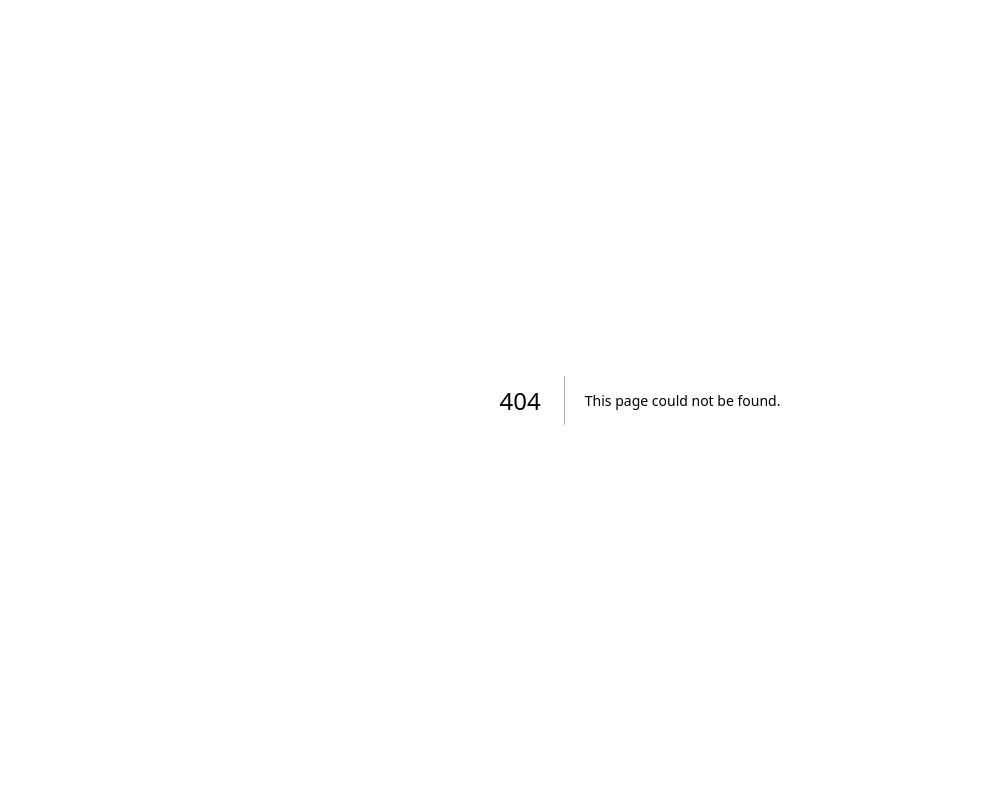
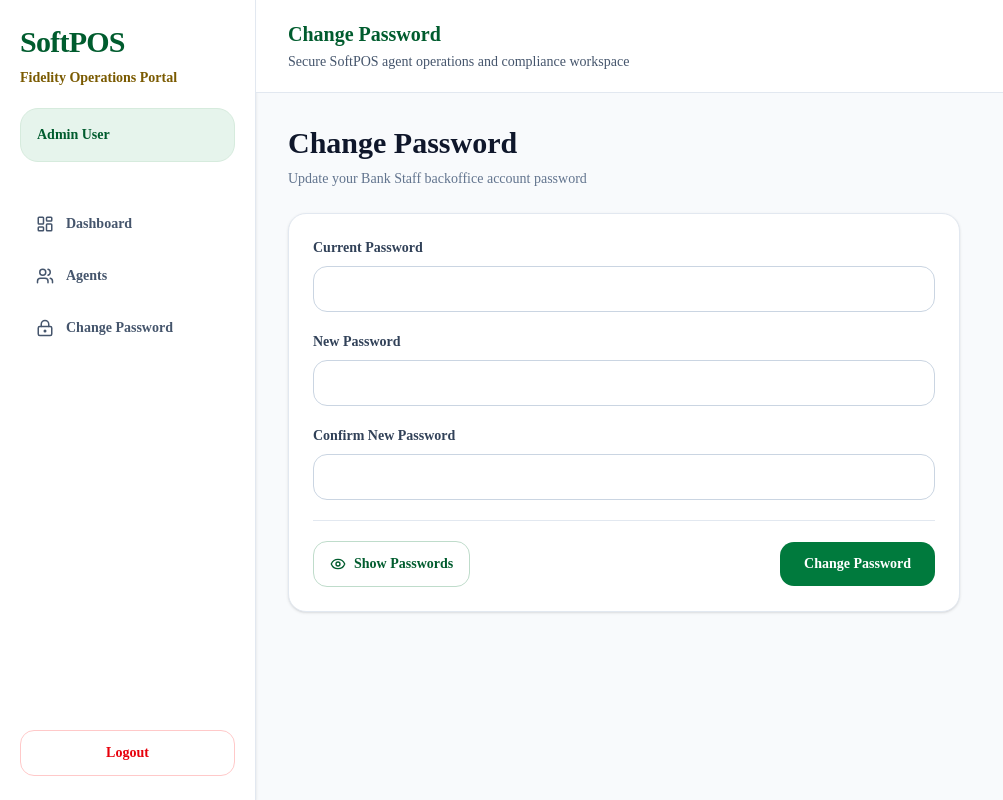
Before and after one commit to Defender007/pos_agent_api_client, a Next.js app: page /backoffice/change-password in a window 1280 px wide. Before the commit this address had no page. Shown: the whole page, without its empty margins (0-1003 px from the left). Built offline with nearby package versions, Linux system fonts and the light colour scheme; no server answers.

Commit message:
Feat: applied change password feature

```diff
--- a/middleware.ts
+++ b/middleware.ts
@@ -1,10 +1,11 @@
 import { NextResponse } from "next/server";
 import type { NextRequest } from "next/server";
 
-const merchantProtectedRoutes = ["/dashboard", "/agents"];
+const merchantProtectedRoutes = ["/dashboard", "/agents", "/change-password"];
 
 const bankProtectedRoutes = [
   "/backoffice/dashboard",
+  "/backoffice/change-password",
   "/agents/approvals",
   "/organizations",
   "/staff",
@@ -59,11 +60,19 @@
   }
 
   if (isBankProtectedRoute) {
-    return NextResponse.redirect(new URL("/backoffice/login", request.url));
+    const loginPath = pathname.startsWith("/backoffice/change-password")
+      ? "/backoffice/login?session=expired"
+      : "/backoffice/login";
+
+    return NextResponse.redirect(new URL(loginPath, request.url));
   }
 
   if (isMerchantProtectedRoute) {
-    return NextResponse.redirect(new URL("/login", request.url));
+    const loginPath = pathname.startsWith("/change-password")
+      ? "/login?session=expired"
+      : "/login";
+
+    return NextResponse.redirect(new URL(loginPath, request.url));
   }
 
   return NextResponse.next();
@@ -73,6 +82,8 @@
   matcher: [
     "/dashboard/:path*",
     "/backoffice/dashboard/:path*",
+    "/backoffice/change-password/:path*",
+    "/change-password/:path*",
     "/agents/:path*",
     "/organizations/:path*",
     "/staff/:path*",
--- /dev/null
+++ b/src/app/(dashboard)/change-password/page.tsx
@@ -0,0 +1,18 @@
+import ChangePasswordForm from "@/components/auth/change-password-form";
+import PageContainer from "@/components/layout/page-container";
+import PageTitle from "@/components/layout/page-title";
+
+export default function ChangePasswordPage() {
+  return (
+    <PageContainer>
+      <PageTitle
+        title="Change Password"
+        description="Update your Merchant Staff account password"
+      />
+
+      <div className="max-w-2xl">
+        <ChangePasswordForm accountType="merchant" />
+      </div>
+    </PageContainer>
+  );
+}
--- /dev/null
+++ b/src/app/backoffice/change-password/page.tsx
@@ -0,0 +1,31 @@
+import ChangePasswordForm from "@/components/auth/change-password-form";
+import Sidebar from "@/components/layout/sidebar";
+import TopHeader from "@/components/layout/top-header";
+
+export default function BackofficeChangePasswordPage() {
+  return (
+    <div className="flex min-h-screen bg-slate-50">
+      <Sidebar />
+
+      <main className="flex-1">
+        <TopHeader />
+
+        <div className="space-y-6 p-8">
+          <div>
+            <h1 className="text-3xl font-black text-slate-900">
+              Change Password
+            </h1>
+
+            <p className="mt-2 text-sm text-slate-500">
+              Update your Bank Staff backoffice account password
+            </p>
+          </div>
+
+          <div className="max-w-2xl">
+            <ChangePasswordForm accountType="bank" />
+          </div>
+        </div>
+      </main>
+    </div>
+  );
+}
--- /dev/null
+++ b/src/components/auth/change-password-form.tsx
@@ -0,0 +1,207 @@
+"use client";
+
+import { Eye, EyeOff } from "lucide-react";
+import { useRouter } from "next/navigation";
+import { useState } from "react";
+import { toast } from "sonner";
+
+import { ApiError } from "@/lib/api/api-error";
+import {
+  changeBankPassword,
+  changeMerchantPassword,
+} from "@/lib/api/change-password";
+import { Toaster } from "@/components/ui/sonner";
+
+type ChangePasswordFormProps = {
+  accountType: "merchant" | "bank";
+};
+
+type FieldName = "currentPassword" | "newPassword" | "confirmPassword";
+
+export default function ChangePasswordForm({
+  accountType,
+}: ChangePasswordFormProps) {
+  const router = useRouter();
+  const [currentPassword, setCurrentPassword] = useState("");
+  const [newPassword, setNewPassword] = useState("");
+  const [confirmPassword, setConfirmPassword] = useState("");
+  const [showPasswords, setShowPasswords] = useState(false);
+  const [loading, setLoading] = useState(false);
+  const [fieldErrors, setFieldErrors] = useState<Partial<Record<FieldName, string>>>(
+    {},
+  );
+
+  const passwordInputType = showPasswords ? "text" : "password";
+
+  function validate() {
+    const errors: Partial<Record<FieldName, string>> = {};
+
+    if (!currentPassword) {
+      errors.currentPassword = "Current password is required.";
+    }
+
+    if (!newPassword) {
+      errors.newPassword = "New password is required.";
+    } else if (newPassword.length < 8) {
+      errors.newPassword = "Password must be at least 8 characters long.";
+    } else if (newPassword === currentPassword) {
+      errors.newPassword =
+        "New password must be different from current password.";
+    }
+
+    if (!confirmPassword) {
+      errors.confirmPassword = "Confirm password is required.";
+    } else if (newPassword !== confirmPassword) {
+      errors.confirmPassword = "New password and confirm password do not match.";
+    }
+
+    setFieldErrors(errors);
+
+    const firstError = Object.values(errors)[0];
+
+    if (firstError) {
+      toast.error(firstError);
+      return false;
+    }
+
+    return true;
+  }
+
+  async function handleSubmit(event: React.FormEvent<HTMLFormElement>) {
+    event.preventDefault();
+
+    if (!validate()) {
+      return;
+    }
+
+    setLoading(true);
+
+    try {
+      const payload = {
+        current_password: currentPassword,
+        new_password: newPassword,
+        confirm_password: confirmPassword,
+      };
+
+      if (accountType === "bank") {
+        await changeBankPassword(payload);
+      } else {
+        await changeMerchantPassword(payload);
+      }
+
+      toast.success("Password changed successfully");
+      setCurrentPassword("");
+      setNewPassword("");
+      setConfirmPassword("");
+      setFieldErrors({});
+    } catch (error) {
+      if (
+        error instanceof ApiError &&
+        error.message === "SESSION_EXPIRED"
+      ) {
+        router.push(
+          accountType === "bank"
+            ? "/backoffice/login?session=expired"
+            : "/login?session=expired",
+        );
+        return;
+      }
+
+      toast.error(
+        error instanceof Error
+          ? error.message
+          : "Unable to change password. Please try again.",
+      );
+    } finally {
+      setLoading(false);
+    }
+  }
+
+  return (
+    <div className="rounded-2xl border border-slate-200 bg-white p-6 shadow-sm">
+      <form onSubmit={handleSubmit} className="space-y-5">
+        <PasswordField
+          label="Current Password"
+          value={currentPassword}
+          error={fieldErrors.currentPassword}
+          inputType={passwordInputType}
+          autoComplete="current-password"
+          onChange={setCurrentPassword}
+        />
+
+        <PasswordField
+          label="New Password"
+          value={newPassword}
+          error={fieldErrors.newPassword}
+          inputType={passwordInputType}
+          autoComplete="new-password"
+          onChange={setNewPassword}
+        />
+
+        <PasswordField
+          label="Confirm New Password"
+          value={confirmPassword}
+          error={fieldErrors.confirmPassword}
+          inputType={passwordInputType}
+          autoComplete="new-password"
+          onChange={setConfirmPassword}
+        />
+
+        <div className="flex flex-col gap-3 border-t border-slate-200 pt-5 sm:flex-row sm:items-center sm:justify-between">
+          <button
+            type="button"
+            onClick={() => setShowPasswords((value) => !value)}
+            className="inline-flex items-center justify-center gap-2 rounded-xl border border-[#BFDCCB] px-4 py-3 text-sm font-semibold text-[#005C2E] transition hover:bg-[#E6F4EC]"
+          >
+            {showPasswords ? <EyeOff size={16} /> : <Eye size={16} />}
+            {showPasswords ? "Hide Passwords" : "Show Passwords"}
+          </button>
+
+          <button
+            type="submit"
+            disabled={loading}
+            className="rounded-xl bg-[#007A3D] px-6 py-3 text-sm font-semibold text-white transition hover:bg-[#005C2E] disabled:cursor-not-allowed disabled:opacity-50"
+          >
+            {loading ? "Changing Password..." : "Change Password"}
+          </button>
+        </div>
+      </form>
+
+      <Toaster richColors />
+    </div>
+  );
+}
+
+function PasswordField({
+  label,
+  value,
+  error,
+  inputType,
+  autoComplete,
+  onChange,
+}: {
+  label: string;
+  value: string;
+  error?: string;
+  inputType: "password" | "text";
+  autoComplete: string;
+  onChange: (value: string) => void;
+}) {
+  return (
+    <div>
+      <label className="mb-2 block text-sm font-semibold text-slate-700">
+        {label}
+      </label>
+
+      <input
+        type={inputType}
+        value={value}
+        onChange={(event) => onChange(event.target.value)}
+        className="w-full rounded-xl border border-slate-300 px-4 py-3 text-sm outline-none transition focus:border-[#007A3D] focus:ring-2 focus:ring-[#007A3D]/20"
+        autoComplete={autoComplete}
+      />
+
+      {error && <p className="mt-2 text-sm font-medium text-red-600">{error}</p>}
+    </div>
+  );
+}
--- a/src/components/layout/sidebar-client.tsx
+++ b/src/components/layout/sidebar-client.tsx
@@ -9,6 +9,7 @@
   UserCog,
   KeyRound,
   Building2,
+  LockKeyhole,
 } from "lucide-react";
 
 type SidebarClientProps = {
@@ -70,6 +71,16 @@
           </Link>
         </>
       )}
+
+      <Link
+        href={hasBankToken ? "/backoffice/change-password" : "/change-password"}
+        className={itemClass(
+          hasBankToken ? "/backoffice/change-password" : "/change-password",
+        )}
+      >
+        <LockKeyhole size={18} />
+        Change Password
+      </Link>
     </nav>
   );
 }
--- a/src/components/layout/top-header.tsx
+++ b/src/components/layout/top-header.tsx
@@ -3,6 +3,10 @@
 import { usePathname } from "next/navigation";
 
 function getTitle(pathname: string) {
+  if (pathname.startsWith("/backoffice/change-password")) {
+    return "Change Password";
+  }
+  if (pathname.startsWith("/change-password")) return "Change Password";
   if (pathname.startsWith("/agents")) return "Agent Management";
   if (pathname.startsWith("/dashboard")) return "Dashboard";
   if (pathname.startsWith("/staff")) return "Staff Administration";
--- /dev/null
+++ b/src/lib/api/change-password.ts
@@ -0,0 +1,50 @@
+import { parseApiError } from "@/lib/api/api-error";
+import { getClientApiBaseUrl } from "@/lib/api/api-config";
+
+export type ChangePasswordPayload = {
+  current_password: string;
+  new_password: string;
+  confirm_password: string;
+};
+
+function getCookie(name: string) {
+  return document.cookie
+    .split("; ")
+    .find((row) => row.startsWith(`${name}=`))
+    ?.split("=")[1];
+}
+
+async function changePassword(
+  path: string,
+  cookieName: "access_token" | "bank_access_token",
+  payload: ChangePasswordPayload,
+) {
+  const token = getCookie(cookieName);
+
+  const response = await fetch(`${getClientApiBaseUrl()}${path}`, {
+    method: "POST",
+    headers: {
+      "Content-Type": "application/json",
+      Authorization: `Bearer ${token}`,
+    },
+    body: JSON.stringify(payload),
+  });
+
+  if (!response.ok) {
+    throw await parseApiError(response);
+  }
+
+  return response.json();
+}
+
+export function changeMerchantPassword(payload: ChangePasswordPayload) {
+  return changePassword("/auth/staff/change-password", "access_token", payload);
+}
+
+export function changeBankPassword(payload: ChangePasswordPayload) {
+  return changePassword(
+    "/auth/bankadmin/change-password",
+    "bank_access_token",
+    payload,
+  );
+}
```
